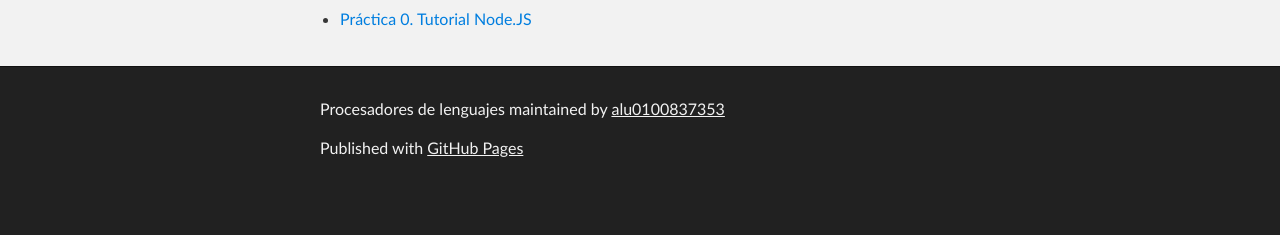
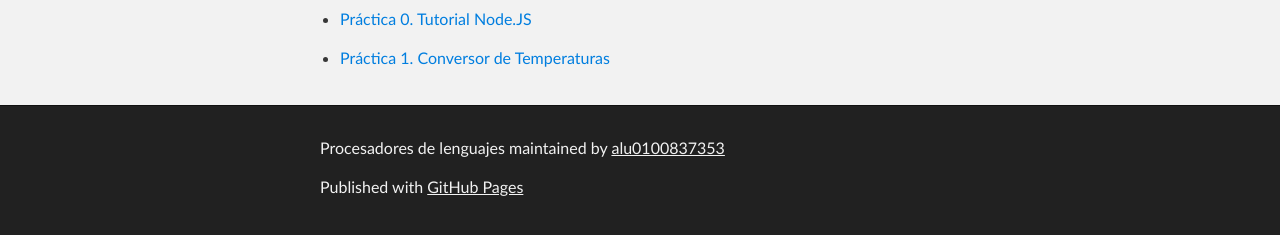
Before and after one commit to alu0100837353/ProcesadoresDeLenguajes, a plain HTML site: page index.html in a window 1280 px wide. Shown: the part 335-570 px from the top of the page. Drawn offline with Linux system fonts and the light colour scheme.

Commit message:
Created link to practica1

```diff
--- a/index.html
+++ b/index.html
@@ -33,6 +33,9 @@
 <ul>
 <li><a href="http://alu0100837353.github.io/Practica0NodeJS">Práctica 0. Tutorial Node.JS</a></li>
 </ul>
+<ul>
+<li><a href="http://alu0100837353.github.io">Práctica 1. Conversor de Temperaturas</a></li>
+</ul>
       </section>
     </div>
 
```
